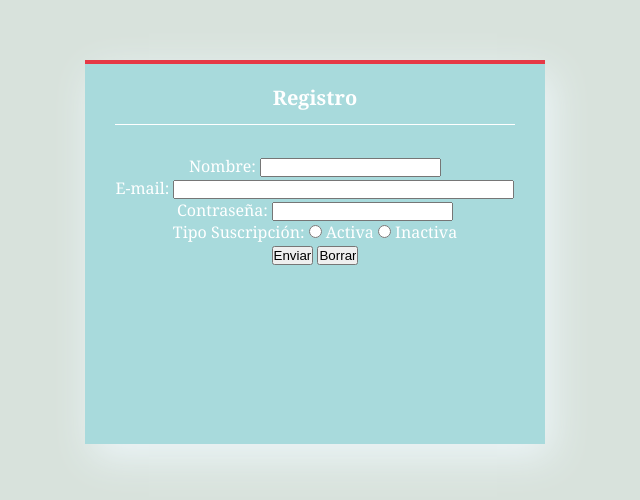
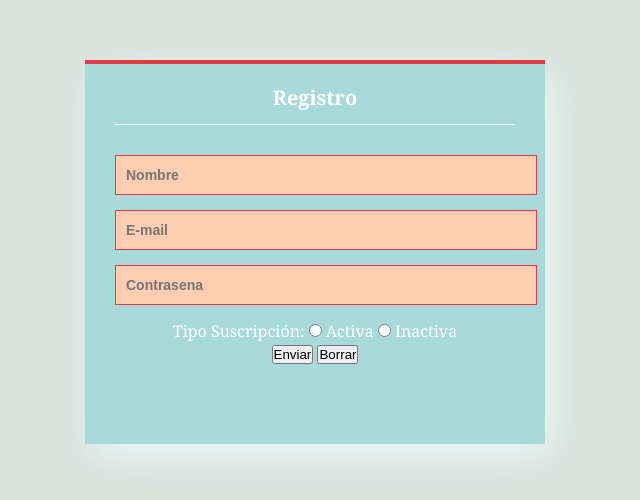
Before and after one commit to sebas411/Bases_proy1, a plain HTML site: page HTML Proyecto1/Registro.html in a window 1280 px wide. Shown: the part 120-620 px from the top of the page, without its empty margins (325-965 px from the left). Drawn offline with Linux system fonts and the light colour scheme.

Commit message:
cambios de estilo en el registro

```diff
--- a/HTML Proyecto1/Registro.html
+++ b/HTML Proyecto1/Registro.html
@@ -30,15 +30,24 @@
 			margin-bottom: 30px;
 			border-bottom: 1px solid;
 			font-size: 20px;
-}
+		}
+		.controls {
+			width: 100%;
+			border: 1px solid #e63946;
+			margin-bottom: 15px;
+			padding: 11px 10px;
+			background: #ffcdb2;
+			font-size: 14px;
+			font-weight: bold;
+		}
 	</style>
 </head>
 <body>
 	<section class="regis">
 		<h5>Registro</h5>
-		<p>Nombre: <input type="text" name="nombre"></p>
-		<p>E-mail: <input type="text" name="E-mail" size="40"></p>
-		<p>Contraseña: <input type="text" name="Contraseña" size="20"></p>
+		<input class="controls" type="text" name="nombre" value="" placeholder="Nombre">
+		<input class="controls" type="text" name="email" value="" placeholder="E-mail">
+		<input class="controls" type="text" name="contrasena" value="" placeholder="Contrasena">
 		<p>Tipo Suscripción:
 			<input type="radio" name="ain" value="a" required> Activa
 			<input type="radio" name="ain" value="i" required> Inactiva
```
